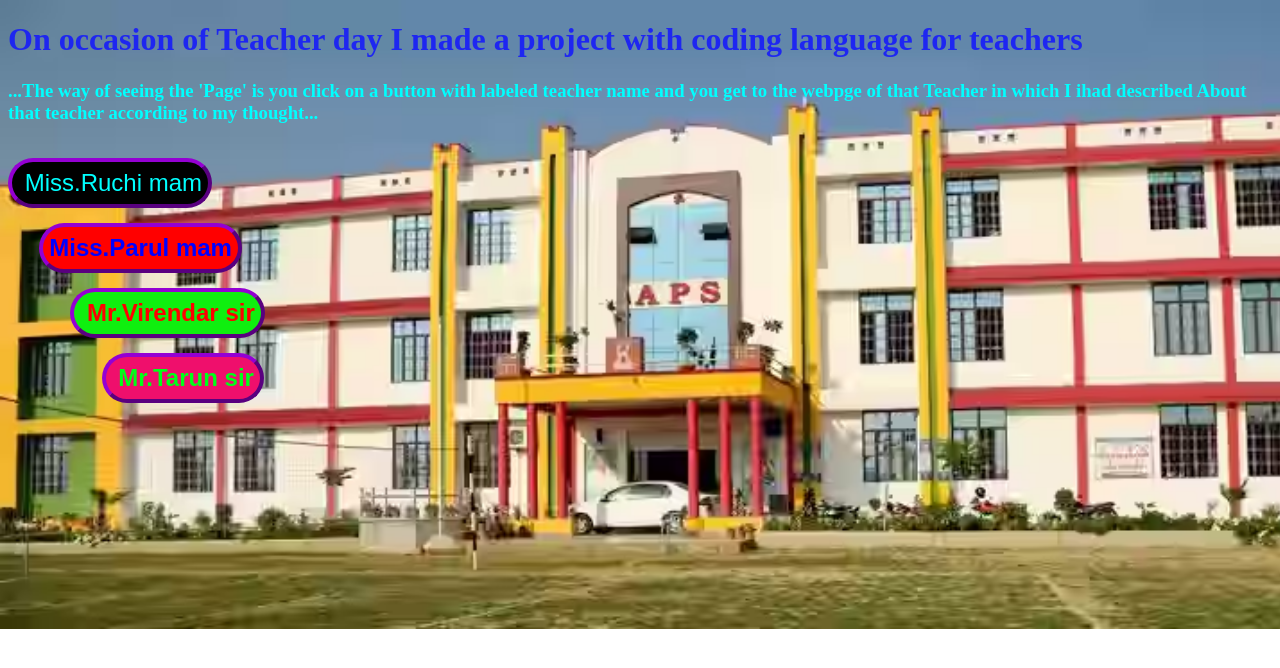
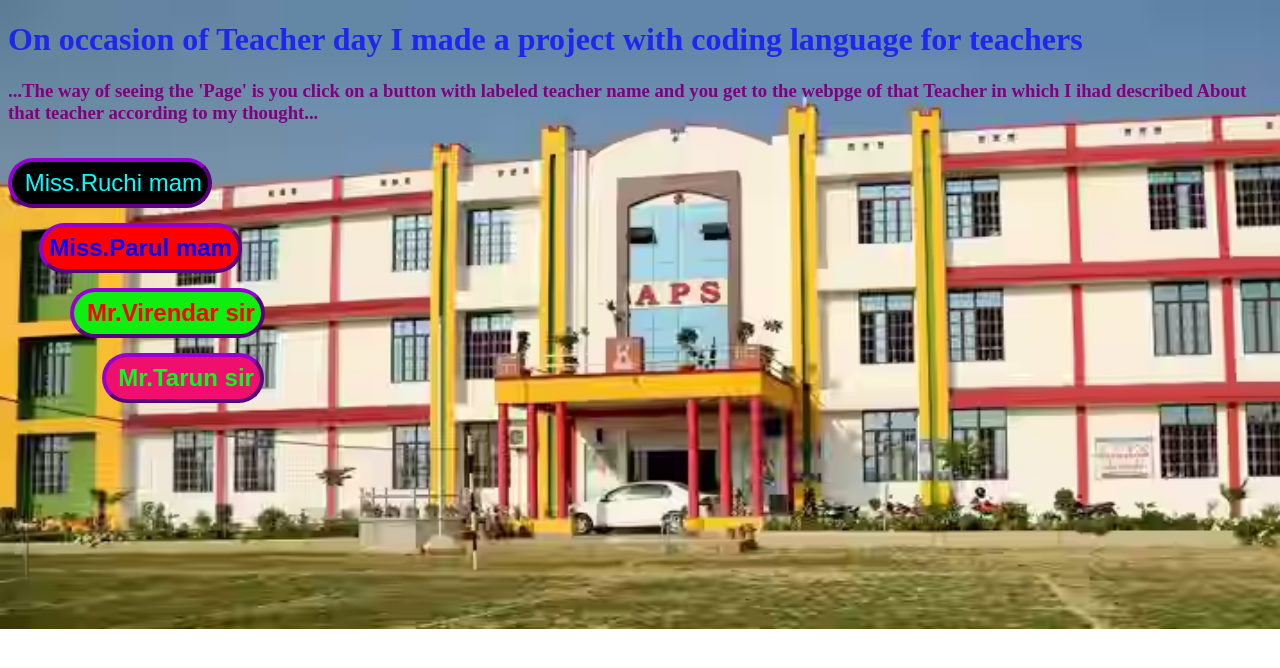
Before and after one commit to KHUSHANSH1/School-project, a plain HTML site: page index.html in a window 1280 px wide. Drawn offline with Linux system fonts and the light colour scheme.

Commit message:
Add files via upload

```diff
--- a/index.html
+++ b/index.html
@@ -12,7 +12,7 @@
 
 <h1 style=" color:rgba(20, 24, 251, 0.87); " title="Teacher day">  On occasion of Teacher day I made a project with coding language for teachers</h1>
 
-<h3 style="color: aqua;"> ...The way of seeing the 'Page' is you click on a button with labeled teacher name and you get to the webpge of that Teacher in which I ihad described About that teacher according to my thought...</h3>
+<h3 style="color:purple"> ...The way of seeing the 'Page' is you click on a button with labeled teacher name and you get to the webpge of that Teacher in which I ihad described About that teacher according to my thought...</h3>
 
 
 
```
